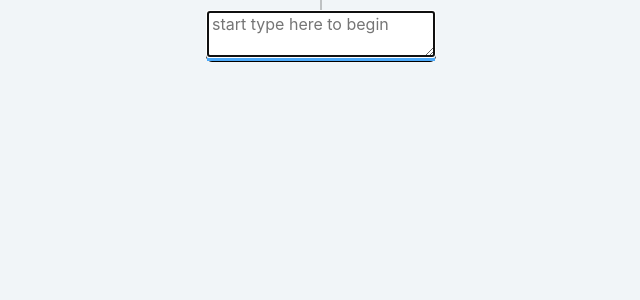
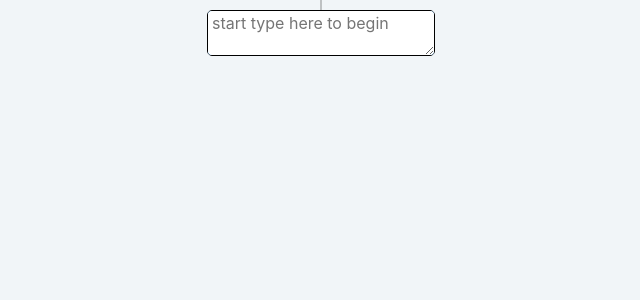
Before and after one commit to eLeontev/mind-map, a React (Create React App) app: page / in a window 1280 px wide. Shown: the top 300 px of the page, without its empty margins (319-959 px from the left). Built offline with nearby package versions, Linux system fonts and the light colour scheme.

Commit message:
#11 [styles] add overflow hidden to prevent displaying out of the block

```diff
--- a/src/components/label/label.css
+++ b/src/components/label/label.css
@@ -1,7 +1,12 @@
+.label {
+    border-radius: 4px;
+    overflow: hidden;
+}
+
 .labels {
     position: relative;
     display: flex;
-    border-radius: 6px;
+    border-radius: 5px;
     flex-direction: column;
     border: 1px solid black;
     margin: 10px;
--- a/src/components/text-area/text-area.css
+++ b/src/components/text-area/text-area.css
@@ -1,5 +1,6 @@
 .editable-block {
     width: 100%;
+    min-width: 180px;
     max-width: 270px;
     box-sizing: border-box;
     font-family: -apple-system, BlinkMacSystemFont, 'Segoe UI', 'Roboto',
@@ -7,6 +8,9 @@
         'Helvetica Neue', sans-serif;
     font-size: 16px;
     padding-left: 4px;
+    display: block;
+    outline: none;
+    border: 0;
 }
 
 .editable-block_hidden {
```
